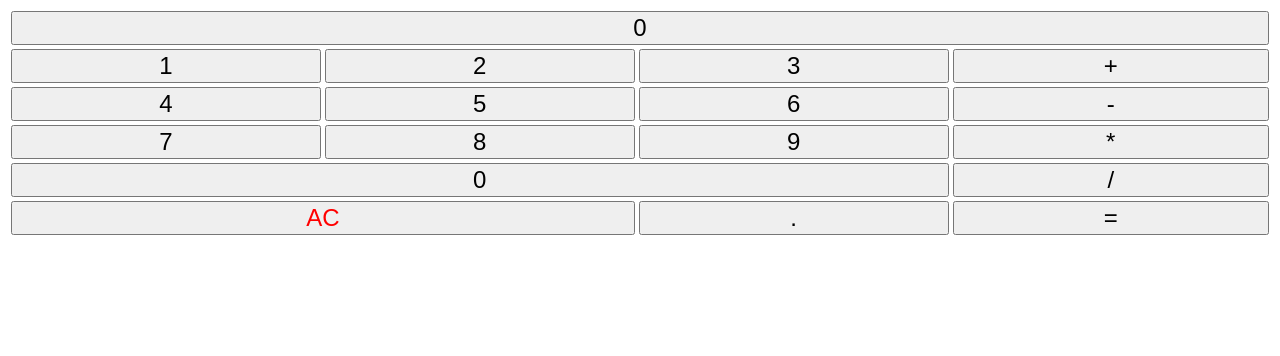
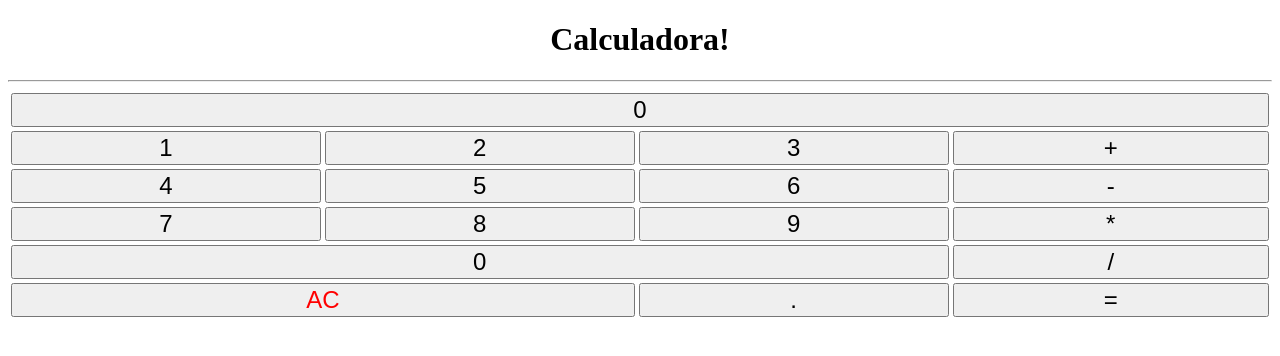
Before and after one commit to licjosechavez/MiSegundoProyectoGit-TrabajoGrupal-Calc, a plain HTML site: page index.html in a window 1280 px wide. Drawn offline with Linux system fonts and the light colour scheme.

Commit message:
se agrega título

```diff
--- a/index.html
+++ b/index.html
@@ -8,13 +8,14 @@
     />
     <link href="calculator.css" rel="stylesheet" />
     <script src="calculator.js"></script>
-    <title>Calculadora!</title>
+    <h1 align="center">Calculadora!</h1>
   </head>
   <body>
     <table>
       <tr>
         <td colspan="4"><button id="result">0</button></td>
       </tr>
+      <hr>
       <tr>
         <td><button onclick="add('1')">1</button></td>
         <td><button onclick="add('2')">2</button></td>
```
